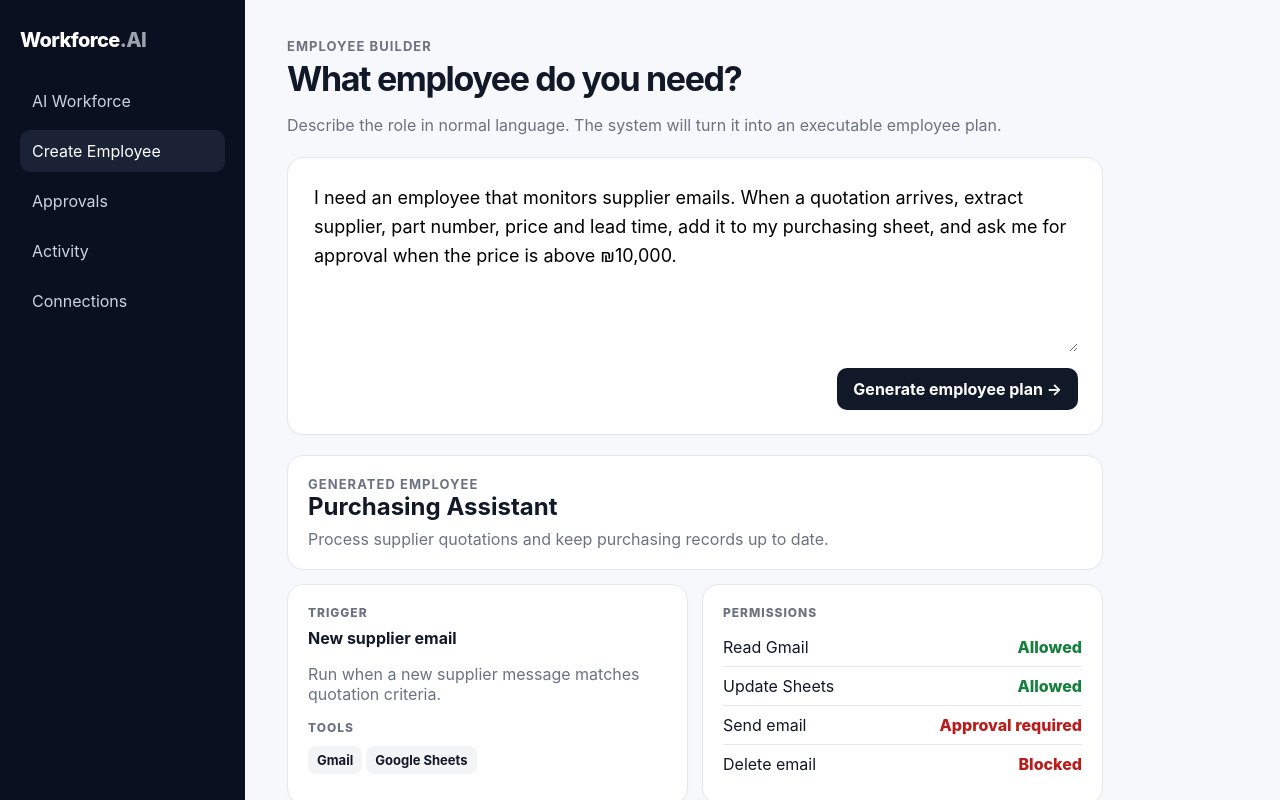
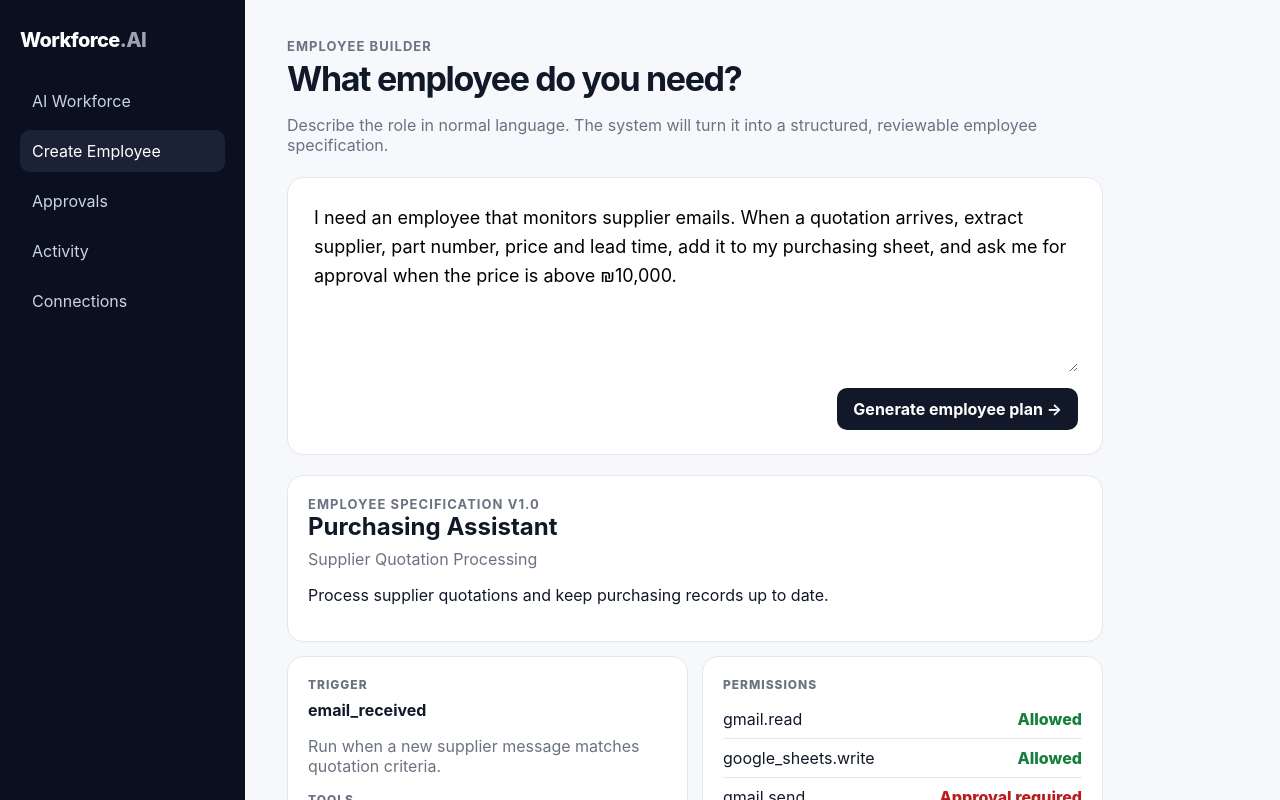
Before and after one commit to eden20820/ai-employee-starter, a Next.js app: page /dashboard/create in a window 1280 px wide. Both pictures are taken after a click on the button "Generate employee plan →". Shown: the top 800 px of the page. Built offline with nearby package versions, Linux system fonts and the light colour scheme.

Commit message:
Render Employee Specification v1 in builder

```diff
--- a/app/dashboard/create/page.tsx
+++ b/app/dashboard/create/page.tsx
@@ -3,31 +3,105 @@
 import { useState, useTransition } from 'react'
 import { useRouter } from 'next/navigation'
 import { Sidebar } from '@/components/sidebar'
-import { saveEmployee, type EmployeePlan } from './actions'
+import { saveEmployee } from './actions'
+import type { EmployeeSpecification } from '@/lib/employees/specification'
 
 const example = 'I need an employee that monitors supplier emails. When a quotation arrives, extract supplier, part number, price and lead time, add it to my purchasing sheet, and ask me for approval when the price is above ₪10,000.'
 
-const prototypePlan: EmployeePlan = {
+const prototypePlan: EmployeeSpecification = {
+  schemaVersion: '1.0',
   name: 'Purchasing Assistant',
   role: 'Supplier Quotation Processing',
   goal: 'Process supplier quotations and keep purchasing records up to date.',
-  trigger: { type: 'new_email', description: 'Run when a new supplier message matches quotation criteria.' },
-  tools: ['gmail.read', 'google_sheets.write'],
-  permissions: {
-    read_email: 'allowed',
-    update_sheet: 'allowed',
-    send_email: 'approval_required',
-    delete_email: 'blocked',
+  trigger: {
+    type: 'email_received',
+    description: 'Run when a new supplier message matches quotation criteria.',
   },
+  tools: [
+    {
+      id: 'gmail.read_message',
+      purpose: 'Read supplier emails and quotation content.',
+      required: true,
+    },
+    {
+      id: 'google_sheets.add_row',
+      purpose: 'Store extracted quotation data in the purchasing sheet.',
+      required: true,
+    },
+  ],
+  permissions: [
+    {
+      capability: 'gmail.read',
+      mode: 'allowed',
+      reason: 'The employee must read incoming supplier messages.',
+    },
+    {
+      capability: 'google_sheets.write',
+      mode: 'allowed',
+      reason: 'The employee must record structured quotation data.',
+    },
+    {
+      capability: 'gmail.send',
+      mode: 'approval_required',
+      reason: 'External communication must remain human-controlled in the MVP.',
+    },
+    {
+      capability: 'gmail.delete',
+      mode: 'blocked',
+      reason: 'Deleting business email is outside this employee role.',
+    },
+  ],
   workflow: [
-    'Read the incoming supplier email.',
-    'Decide whether it contains a quotation.',
-    'Extract supplier, part number, price and lead time.',
-    'Add the structured data to the purchasing sheet.',
-    'If price is above ₪10,000, create an approval request.',
-    'Continue only after the required approval.',
+    {
+      id: 'read_supplier_email',
+      instruction: 'Read the incoming supplier email.',
+      tool: 'gmail.read_message',
+    },
+    {
+      id: 'detect_quotation',
+      instruction: 'Determine whether the message contains a supplier quotation.',
+    },
+    {
+      id: 'extract_quotation_data',
+      instruction: 'Extract supplier, part number, price and lead time.',
+    },
+    {
+      id: 'record_quotation',
+      instruction: 'Add the structured quotation data to the purchasing sheet.',
+      tool: 'google_sheets.add_row',
+    },
+    {
+      id: 'evaluate_approval',
+      instruction: 'Evaluate deterministic approval rules before continuing.',
+    },
   ],
-  approval_rules: [{ condition: 'quotation_value > 10000 ILS', action: 'request_human_approval' }],
+  approvalRules: [
+    {
+      id: 'high_value_quotation',
+      condition: {
+        field: 'quotation_value_ils',
+        operator: 'gt',
+        value: 10000,
+      },
+      action: 'request_human_approval',
+      reason: 'High-value quotations require a human decision.',
+    },
+  ],
+  constraints: [
+    'Never delete supplier emails.',
+    'Never send an external email without the required approval.',
+    'Do not invent quotation fields that are missing from the source material.',
+  ],
+  successCriteria: [
+    'Valid supplier quotations are captured with the available structured fields.',
+    'High-value quotations are never progressed without human approval.',
+  ],
+}
+
+function permissionLabel(mode: EmployeeSpecification['permissions'][number]['mode']) {
+  if (mode === 'allowed') return 'Allowed'
+  if (mode === 'approval_required') return 'Approval required'
+  return 'Blocked'
 }
 
 export default function CreateEmployee() {
@@ -51,15 +125,20 @@ export default function CreateEmployee() {
   }
 
   return <div className="shell"><Sidebar active="create"/><main className="main create-wrap">
-    <div><div className="eyebrow">Employee Builder</div><h1 className="h1">What employee do you need?</h1><p className="muted">Describe the role in normal language. The system will turn it into an executable employee plan.</p></div>
+    <div><div className="eyebrow">Employee Builder</div><h1 className="h1">What employee do you need?</h1><p className="muted">Describe the role in normal language. The system will turn it into a structured, reviewable employee specification.</p></div>
     <div className="card promptbox"><textarea value={text} onChange={e=>setText(e.target.value)}/><div className="actions"><button className="button" onClick={()=>setShow(true)}>Generate employee plan →</button></div></div>
     {show && <div className="plan">
-      <div className="card"><div className="eyebrow">Generated employee</div><h2>{prototypePlan.name}</h2><div className="muted">{prototypePlan.goal}</div></div>
+      <div className="card"><div className="eyebrow">Employee Specification v{prototypePlan.schemaVersion}</div><h2>{prototypePlan.name}</h2><div className="muted">{prototypePlan.role}</div><p>{prototypePlan.goal}</p></div>
       <div className="plan-grid" style={{marginTop:14}}>
-        <div className="card"><div className="section-title">Trigger</div><strong>New supplier email</strong><p className="muted">{prototypePlan.trigger.description}</p><div className="section-title">Tools</div><span className="tag">Gmail</span><span className="tag">Google Sheets</span></div>
-        <div className="card"><div className="section-title">Permissions</div><div className="permission"><span>Read Gmail</span><span className="yes">Allowed</span></div><div className="permission"><span>Update Sheets</span><span className="yes">Allowed</span></div><div className="permission"><span>Send email</span><span className="no">Approval required</span></div><div className="permission"><span>Delete email</span><span className="no">Blocked</span></div></div>
+        <div className="card"><div className="section-title">Trigger</div><strong>{prototypePlan.trigger.type}</strong><p className="muted">{prototypePlan.trigger.description}</p><div className="section-title">Tools</div>{prototypePlan.tools.map(tool => <span className="tag" key={tool.id}>{tool.id}</span>)}</div>
+        <div className="card"><div className="section-title">Permissions</div>{prototypePlan.permissions.map(permission => <div className="permission" key={permission.capability}><span>{permission.capability}</span><span className={permission.mode === 'allowed' ? 'yes' : 'no'}>{permissionLabel(permission.mode)}</span></div>)}</div>
       </div>
-      <div className="card" style={{marginTop:14}}><div className="section-title">Workflow</div><ol className="steps">{prototypePlan.workflow.map(step => <li key={step}>{step}</li>)}</ol><div className="actions"><button className="button" disabled={isPending} onClick={createEmployee}>{isPending ? 'Creating…' : 'Create employee'}</button></div>{error && <div className="tiny" style={{color:'#b91c1c'}}>{error}</div>}<div className="tiny">Stage 2: this plan is now persisted in Supabase. Stage 3 will generate it dynamically from your text with AI.</div></div>
+      <div className="card" style={{marginTop:14}}><div className="section-title">Workflow</div><ol className="steps">{prototypePlan.workflow.map(step => <li key={step.id}>{step.instruction}</li>)}</ol></div>
+      <div className="plan-grid" style={{marginTop:14}}>
+        <div className="card"><div className="section-title">Approval rules</div>{prototypePlan.approvalRules.map(rule => <p key={rule.id}><strong>{rule.reason}</strong><br/><span className="muted">{rule.condition.field} {rule.condition.operator} {String(rule.condition.value)}</span></p>)}</div>
+        <div className="card"><div className="section-title">Constraints</div><ul className="steps">{prototypePlan.constraints.map(item => <li key={item}>{item}</li>)}</ul><div className="section-title">Success criteria</div><ul className="steps">{prototypePlan.successCriteria.map(item => <li key={item}>{item}</li>)}</ul></div>
+      </div>
+      <div className="card" style={{marginTop:14}}><div className="actions"><button className="button" disabled={isPending} onClick={createEmployee}>{isPending ? 'Creating…' : 'Create employee'}</button></div>{error && <div className="tiny" style={{color:'#b91c1c'}}>{error}</div>}<div className="tiny">This plan is validated against Employee Specification v1 before it can be saved. The next milestone will generate this same structure dynamically from the user's text with AI.</div></div>
     </div>}
   </main></div>
 }
```
